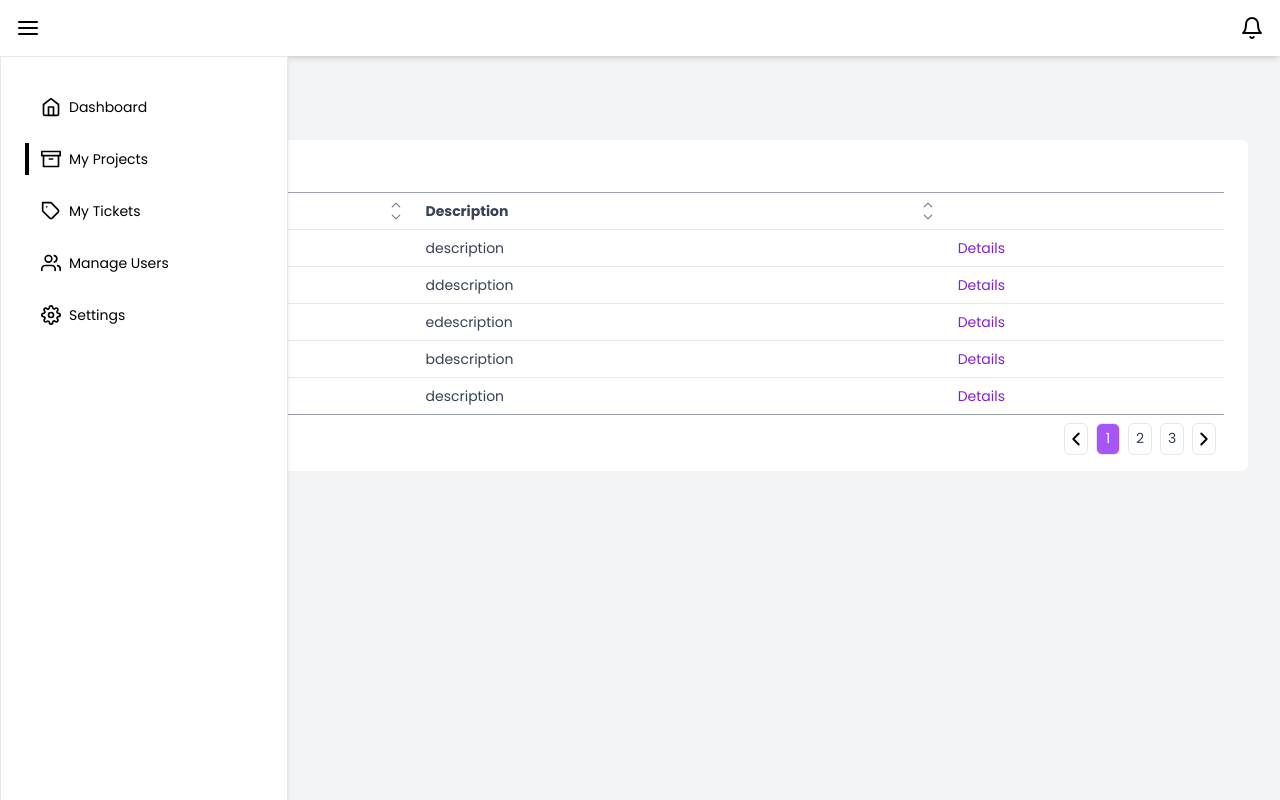
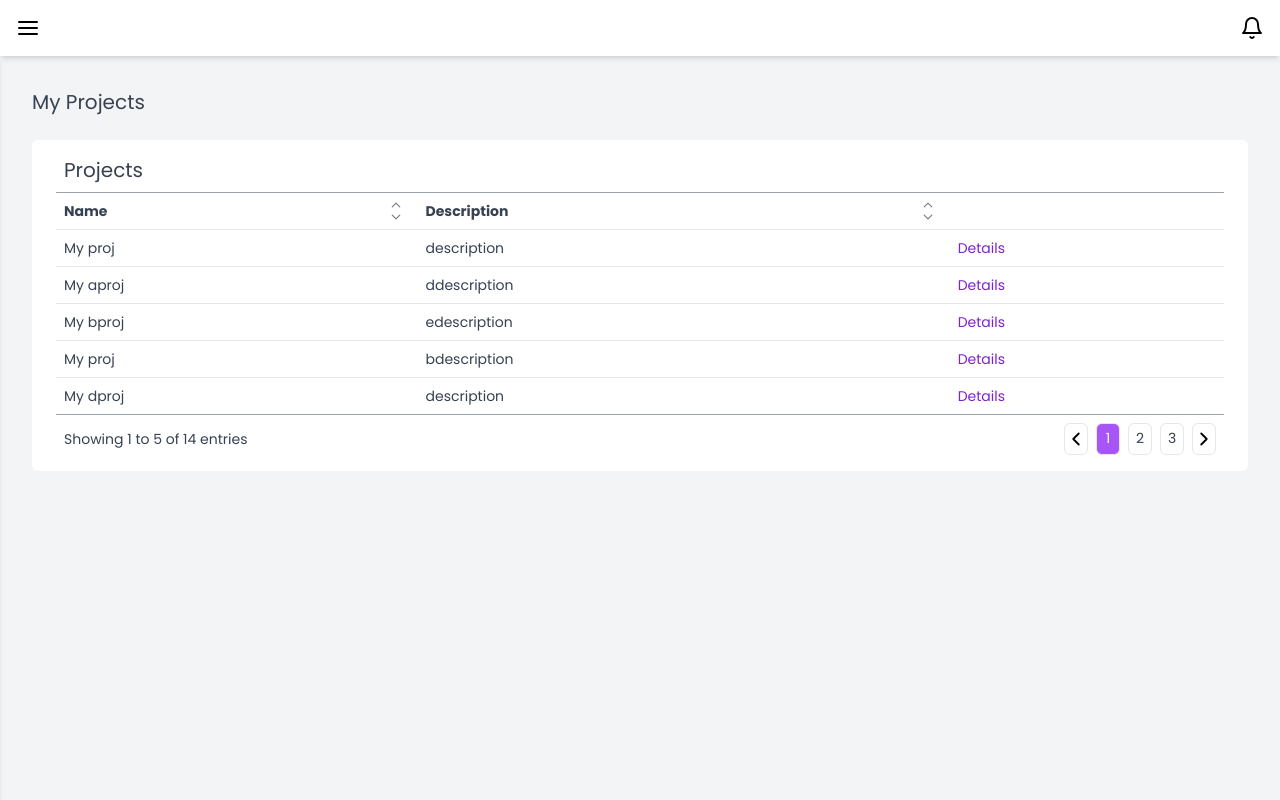
Before and after one commit to cgamagami1/bug-tracker, a React (Vite) app: page /projects in a window 1280 px wide. Built offline with nearby package versions, Linux system fonts and the light colour scheme.

Commit message:
Update pages

```diff
--- a/src/components/MainPage.tsx
+++ b/src/components/MainPage.tsx
@@ -1,4 +1,4 @@
-import { useEffect, useState } from "react";
+import { useState } from "react";
 import { Outlet } from "react-router-dom";
 import SideBar from "./SideBar";
 import HeaderBar from "./HeaderBar";
--- /dev/null
+++ b/src/components/Page.tsx
@@ -0,0 +1,15 @@
+import { ReactNode } from "react";
+
+type PageProps = {
+  children: ReactNode;
+}
+
+const Page = ({ children }: PageProps) => {
+  return (
+    <div className="bg-gray-100 flex-grow p-4 lg:p-8 text-gray-700">
+      { children }
+    </div>
+  );
+}
+
+export default Page;
--- a/src/pages/MyProjects/MyProjectsPage.tsx
+++ b/src/pages/MyProjects/MyProjectsPage.tsx
@@ -1,13 +1,14 @@
 import { Link } from "react-router-dom";
 import ProjectsTable from "./ProjectsTable";
+import Page from "../../components/Page";
 
 const MyProjectsPage = () => {
   return (
-    <div className="bg-gray-100 flex-grow p-4 md:p-8 text-gray-700">
+    <Page>
       <h2 className="text-xl mb-6"><Link to="/projects">My Projects</Link></h2>
 
       <ProjectsTable />
-    </div>
+    </Page>
   );
 }
 
--- a/src/pages/MyProjects/ProjectsTable.tsx
+++ b/src/pages/MyProjects/ProjectsTable.tsx
@@ -15,72 +15,72 @@ const ProjectsTable = () => {
   const projects = [
       {
         id: 0,
-        name: "proj",
+        name: "My proj",
         description: "description"
       },
       {
         id: 1,
-        name: "aproj",
+        name: "My aproj",
         description: "ddescription"
       },
       {
         id: 2,
-        name: "bproj",
+        name: "My bproj",
         description: "edescription"
       },
       {
         id: 3,
-        name: "proj",
+        name: "My proj",
         description: "bdescription"
       },
       {
         id: 4,
-        name: "dproj",
+        name: "My dproj",
         description: "description"
       },
       {
         id: 5,
-        name: "cproj",
+        name: "My cproj",
         description: "description"
       },
       {
         id: 6,
-        name: "proj",
+        name: "My proj",
         description: "adescription"
       },
       {
         id: 7,
-        name: "proj",
+        name: "My proj",
         description: "description"
       },
       {
         id: 8,
-        name: "aproj",
+        name: "My aproj",
         description: "ddescription"
       },
       {
         id: 9,
-        name: "bproj",
+        name: "My bproj",
         description: "edescription"
       },
       {
         id: 10,
-        name: "proj",
+        name: "My proj",
         description: "bdescription"
       },
       {
         id: 11,
-        name: "dproj",
+        name: "My dproj",
         description: "description"
       },
       {
         id: 12,
-        name: "cproj",
+        name: "My cproj",
         description: "description"
       },
       {
         id: 13,
-        name: "proj",
+        name: "My proj",
         description: "adescription"
       },
   ]
--- a/src/pages/MyTickets/MyTicketsPage.tsx
+++ b/src/pages/MyTickets/MyTicketsPage.tsx
@@ -1,13 +1,14 @@
 import { Link } from "react-router-dom";
 import TicketsTable from "../../components/TicketsTable";
+import Page from "../../components/Page";
 
 const MyTicketsPage = () => {
   return (
-    <div className="bg-gray-100 flex-grow p-4 md:p-8 text-gray-700">
+    <Page>
       <h2 className="text-xl mb-6"><Link to="/tickets">My Tickets</Link></h2>
 
       <TicketsTable entriesPerPage={15} />
-    </div>
+    </Page>
   );
 }
 
--- a/src/pages/Project/ProjectDetails.tsx
+++ b/src/pages/Project/ProjectDetails.tsx
@@ -7,7 +7,7 @@ type ProjectDetailsProps = {
 
 const ProjectDetails = ({ projectName }: ProjectDetailsProps) => {
   return (
-    <div className="bg-white rounded-md px-6 py-2 flex-grow text-sm">
+    <div className="bg-white rounded-md px-6 py-2 flex-grow text-sm self-stretch">
       <h3 className="text-xl p-2">{ projectName } Details</h3>
 
       <div className="text-left border-t border-gray-400 w-full grid grid-cols-2">
--- a/src/pages/Project/ProjectPage.tsx
+++ b/src/pages/Project/ProjectPage.tsx
@@ -2,6 +2,7 @@ import { useParams, Link } from "react-router-dom";
 import UsersTable from "./UsersTable";
 import TicketsTable from "../../components/TicketsTable";
 import ProjectDetails from "./ProjectDetails";
+import Page from "../../components/Page";
 
 const ProjectPage = () => {
   const { projectName } = useParams();
@@ -9,15 +10,15 @@ const ProjectPage = () => {
   if (!projectName) return;
 
   return (
-    <div className="bg-gray-100 flex-grow p-4 md:p-8 text-gray-700">
+    <Page>
       <h2 className="text-xl mb-6"><Link to="/projects">My Projects</Link> &gt; <Link to={`/projects/${projectName}`}>{ projectName }</Link></h2>
 
-      <div className="flex flex-col xl:flex-row gap-8 justify-between items-stretch mb-8">
+      <div className="flex flex-col xl:flex-row gap-8 justify-between items-stretch xl:items-start mb-8">
         <ProjectDetails projectName={projectName} />
         <UsersTable />
       </div>
       <TicketsTable />
-    </div>
+    </Page>
   );
 }
 
--- a/src/utils/useMediaQuery.ts
+++ b/src/utils/useMediaQuery.ts
@@ -1,14 +1,15 @@
 import { useState, useEffect } from "react";
 
 const useMediaQuery = (query: string, callback: (matches: boolean) => void) => {
-  const [matches, setMatches] = useState(window.matchMedia(query).matches);
+  const [matches, setMatches] = useState(false);
 
   useEffect(() => {
     const handleOnResize = () => {
-      const media = window.matchMedia(query);
-      setMatches(media.matches);
-      callback(media.matches);
+      setMatches(window.matchMedia(query).matches);
+      callback(window.matchMedia(query).matches);
     };
+
+    handleOnResize();
 
     window.addEventListener("resize", handleOnResize);
     return () => window.removeEventListener("resize", handleOnResize);
```
Also changed, not shown: src/assets/search.svg (added).
